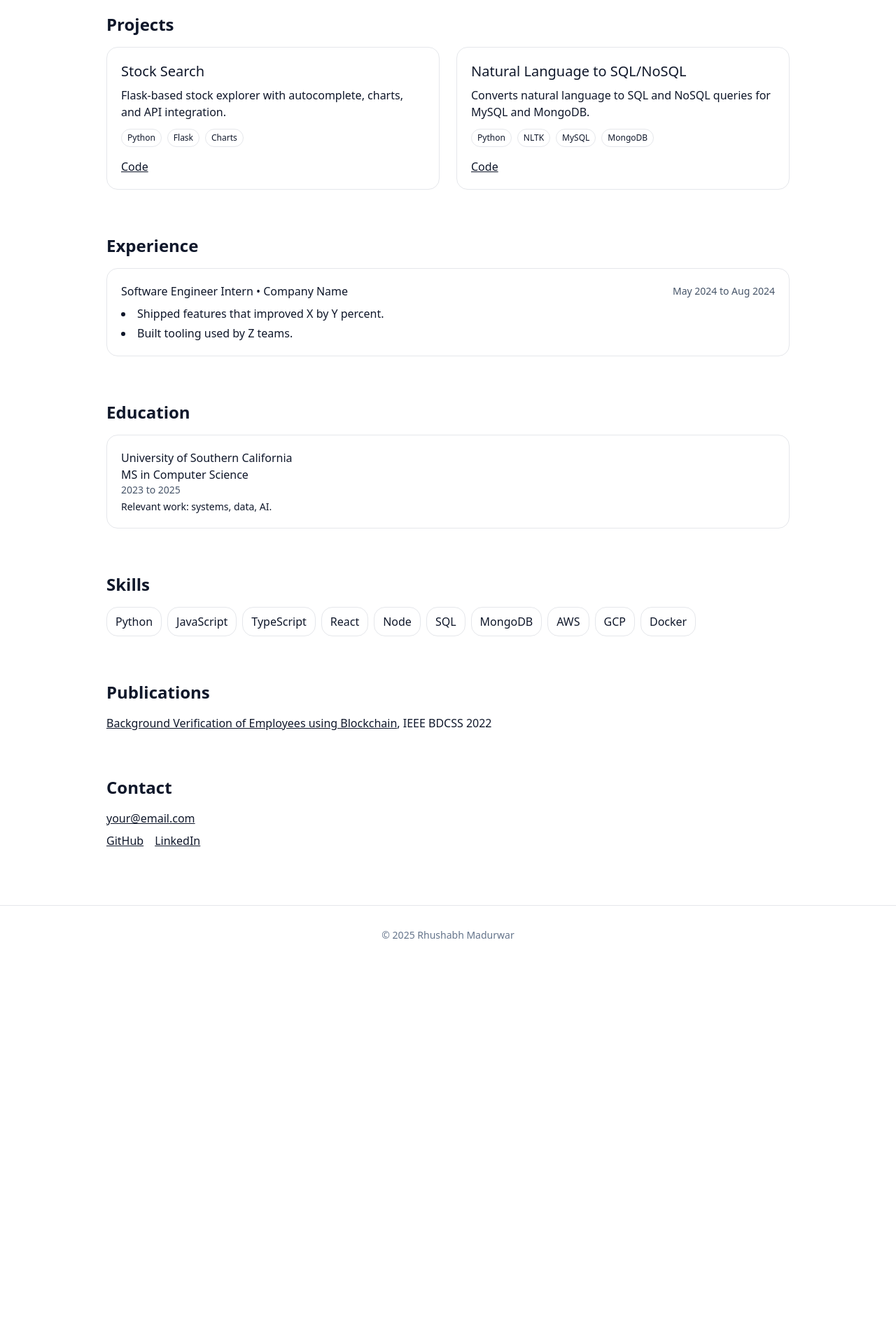
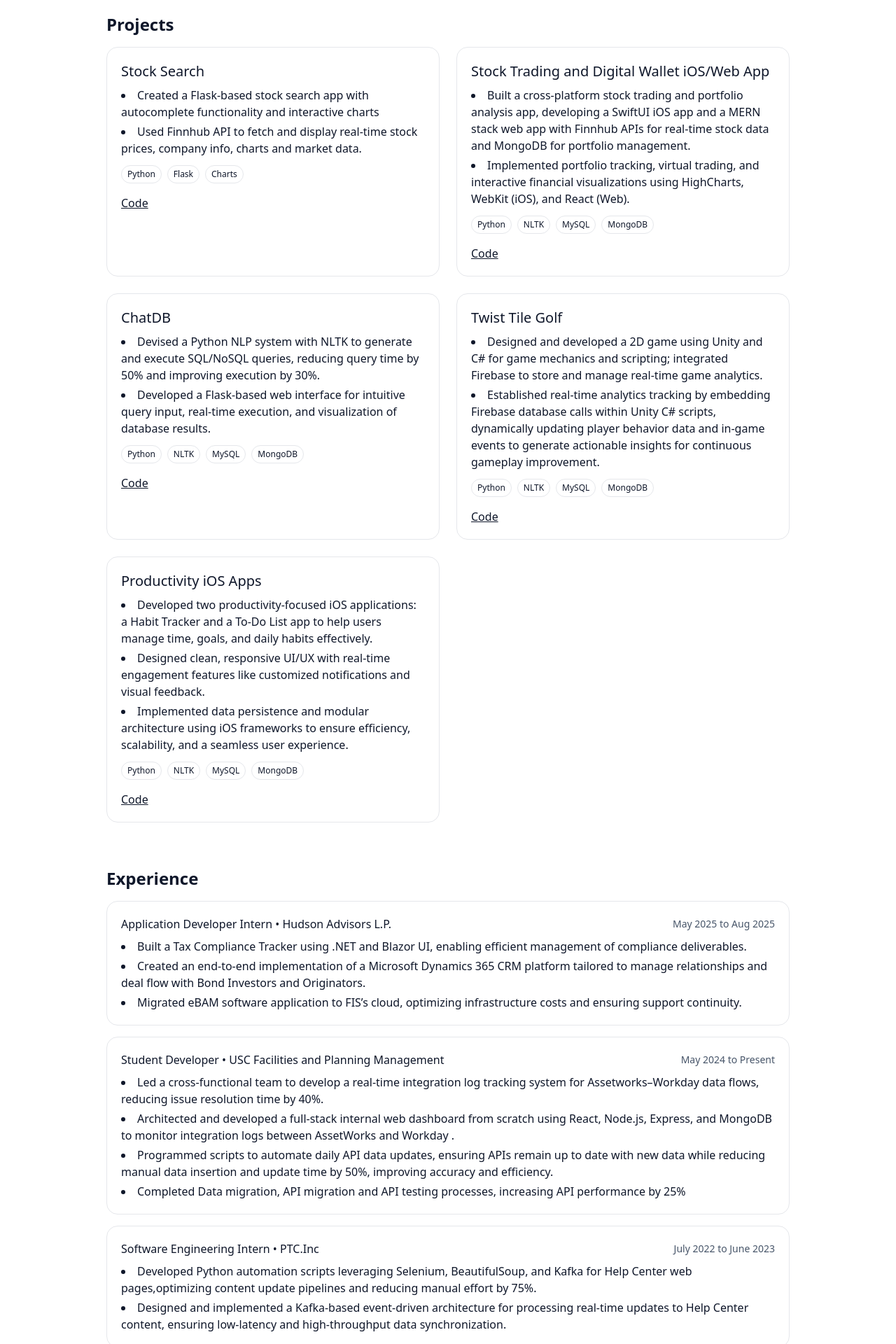
Before and after one commit to mrhushabh/rhushabh-portfolio-site, a React (Vite) app: page / in a window 1280 px wide. Shown: the part 440-2360 px from the top of the page at 70% size. Before the commit the page ends 1818 px from the top, so only its background shows below. Built offline with nearby package versions, Linux system fonts and the light colour scheme.

Commit message:
Updating data

```diff
--- a/src/App.tsx
+++ b/src/App.tsx
@@ -48,7 +48,9 @@ function Projects() {
         {data.projects.map((p) => (
           <article key={p.name} className="rounded-2xl border p-5 hover:shadow transition">
             <h3 className="text-xl font-medium">{p.name}</h3>
-            <p className="mt-2">{p.summary}</p>
+            <ul className="mt-2 list-disc list-inside space-y-1">
+              {p.summary.map((b, j) => <li key={j}>{b}</li>)}
+            </ul>
             <div className="mt-3 flex flex-wrap gap-2">
               {p.tech.map((t) => (
                 <span key={t} className="text-xs border rounded-full px-2 py-1">{t}</span>
--- a/src/data.ts
+++ b/src/data.ts
@@ -21,7 +21,7 @@ export type ExperienceItem = {
 
 export type ProjectItem = {
   name: string;
-  summary: string;
+  summary: string[];
   tech: string[];
   links: { code?: string; demo?: string };
 };
@@ -50,10 +50,10 @@ const data: PortfolioData = {
   tagline: "Computer Science grad at USC",
   location: "Los Angeles, CA",
   links: {
-    email: "your@email.com",
+    email: "rushmadurwar@email.com",
     github: "https://github.com/mrhushabh",
-    linkedin: "https://www.linkedin.com/in/your-profile",
-    resume: "/resume.pdf",
+    linkedin: "https://www.linkedin.com/in/rhushabh-madurwar",
+    resume: "https://github.com/mrhushabh/rhushabh-portfolio-site/blob/main/public/Rhushabh%20Madurwar.pdf",
   },
   about:
     "I enjoy building reliable apps and data systems. I care about clean design, performance, and solving real problems.",
@@ -62,42 +62,116 @@ const data: PortfolioData = {
     {
       school: "University of Southern California",
       degree: "MS in Computer Science",
-      period: "2023 to 2025",
-      notes: "Relevant work: systems, data, AI.",
+      period: "Jan 2024 to Dec 2025",
+      notes: "Coursework: Analysis of Algorithms, Web Technologies, Advanced Data Stores, Foundation of Data Management, Information Retrieval, Advanced Mobile Devices and Game consoles, Security Systems.",
     },
+    {
+      school: "Savitribai Phule Pune Univsersity",
+      degree: "Bachelors in Computer Engineering and Honors in Data Science",
+      period: "Aug 2019 to May 2023",
+      notes: "Coursework: OOPs, Software Engineering, Data Structures, DBMS, NLP",
+    }
+
+
   ],
 
   experience: [
     {
-      title: "Software Engineer Intern",
-      company: "Company Name",
-      period: "May 2024 to Aug 2024",
+      title: "Application Developer Intern",
+      company: "Hudson Advisors L.P.",
+      period: "May 2025 to Aug 2025",
       bullets: [
-        "Shipped features that improved X by Y percent.",
-        "Built tooling used by Z teams.",
+        "Built a Tax Compliance Tracker using .NET and Blazor UI, enabling efficient management of compliance deliverables.",
+        "Created an end-to-end implementation of a Microsoft Dynamics 365 CRM platform tailored to manage relationships and deal flow with Bond Investors and Originators.",
+        "Migrated eBAM software application to FIS’s cloud, optimizing infrastructure costs and ensuring support continuity."
       ],
     },
+    {
+      title: "Student Developer",
+      company: "USC Facilities and Planning Management",
+      period: "May 2024 to Present",
+      bullets: [
+        "Led a cross-functional team to develop a real-time integration log tracking system for Assetworks–Workday data flows, reducing issue resolution time by 40%.",
+        "Architected and developed a full-stack internal web dashboard from scratch using React, Node.js, Express, and MongoDB to monitor integration logs between AssetWorks and Workday .",
+        "Programmed scripts to automate daily API data updates, ensuring APIs remain up to date with new data while reducing manual data insertion and update time by 50%, improving accuracy and efficiency.",
+        "Completed Data migration, API migration and API testing processes, increasing API performance by 25%"
+      ],
+    },
+    {
+      title: "Software Engineering Intern",
+      company: "PTC.Inc",
+      period: "July 2022 to June 2023",
+      bullets: [
+        "Developed Python automation scripts leveraging Selenium, BeautifulSoup, and Kafka for Help Center web pages,optimizing content update pipelines and reducing manual effort by 75%.",
+        "Designed and implemented a Kafka-based event-driven architecture for processing real-time updates to Help Center content, ensuring low-latency and high-throughput data synchronization."
+      ],
+    }
   ],
 
   projects: [
     {
       name: "Stock Search",
       summary:
-        "Flask-based stock explorer with autocomplete, charts, and API integration.",
+      [
+        "Created a Flask-based stock search app with autocomplete functionality and interactive charts",
+        "Used Finnhub API to fetch and display real-time stock prices, company info, charts and market data."
+      ],
       tech: ["Python", "Flask", "Charts"],
       links: {
         code: "https://github.com/mrhushabh/your-stocksearch",
       },
     },
     {
-      name: "Natural Language to SQL/NoSQL",
+      name: "Stock Trading and Digital Wallet iOS/Web App",
       summary:
-        "Converts natural language to SQL and NoSQL queries for MySQL and MongoDB.",
+      [
+        "Built a cross-platform stock trading and portfolio analysis app, developing a SwiftUI iOS app and a MERN stack web app with Finnhub APIs for real-time stock data and MongoDB for portfolio management.",
+        "Implemented portfolio tracking, virtual trading, and interactive financial visualizations using HighCharts, WebKit (iOS), and React (Web)."
+      ],
       tech: ["Python", "NLTK", "MySQL", "MongoDB"],
       links: {
         code: "https://github.com/mrhushabh/your-nl2sql",
       },
     },
+    {
+      name: "ChatDB",
+      summary:
+      [
+        "Devised a Python NLP system with NLTK to generate and execute SQL/NoSQL queries, reducing query time by 50% and improving execution by 30%.",
+        "Developed a Flask-based web interface for intuitive query input, real-time execution, and visualization of database results."
+      ],
+      tech: ["Python", "NLTK", "MySQL", "MongoDB"],
+      links: {
+        code: "https://github.com/mrhushabh/your-nl2sql",
+      },
+    },
+    {
+      name: "Twist Tile Golf",
+      summary:
+      [
+        "Designed and developed a 2D game using Unity and C# for game mechanics and scripting; integrated Firebase to store and manage real-time game analytics.",
+        "Established real-time analytics tracking by embedding Firebase database calls within Unity C# scripts, dynamically updating player behavior data and in-game events to generate actionable insights for continuous gameplay improvement."
+      ],
+      tech: ["Python", "NLTK", "MySQL", "MongoDB"],
+      links: {
+        code: "https://github.com/mrhushabh/your-nl2sql",
+      },
+    },
+    {
+      name: "Productivity iOS Apps",
+      summary:
+      [
+       "Developed two productivity-focused iOS applications: a Habit Tracker and a To-Do List app to help users manage time, goals, and daily habits effectively.",
+       "Designed clean, responsive UI/UX with real-time engagement features like customized notifications and visual feedback.",
+       "Implemented data persistence and modular architecture using iOS frameworks to ensure efficiency, scalability, and a seamless user experience."
+      ],
+      tech: ["Python", "NLTK", "MySQL", "MongoDB"],
+      links: {
+        code: "https://github.com/mrhushabh/your-nl2sql",
+      },
+    },
+
+
   ],
 
   skills: [
@@ -115,10 +189,21 @@ const data: PortfolioData = {
 
   publications: [
     {
-      title: "Background Verification of Employees using Blockchain",
-      venue: "IEEE BDCSS 2022",
-      link: "https://doi.org/your-doi",
+      title: "Digitization of Physical Notes: A Comprehensive Approach Using OCR, CNN, RNN, and NMF",
+      venue: "",
+      link: "https://ieeexplore.ieee.org/document/10391967",
     },
+    {
+      title: "Digitizing Notes using Optical Character Recognition and Automatic Topic Identification and Classification using Natural Language Processing",
+      venue: "",
+      link: "https://www.ijraset.com/research-paper/digitizing-notes-using-optical-character-recognition-and-automatic-topic-identification",
+    },
+    {
+      title: "Copyright for Sentiment Analysis of Financial News",
+      venue: "",
+      link: "https://drive.google.com/drive/folders/1F0V7_CwWeSDeFydVtIDtxysh_nE6eH3C?usp=drive_link",
+    },
+
   ],
 };
 
```
